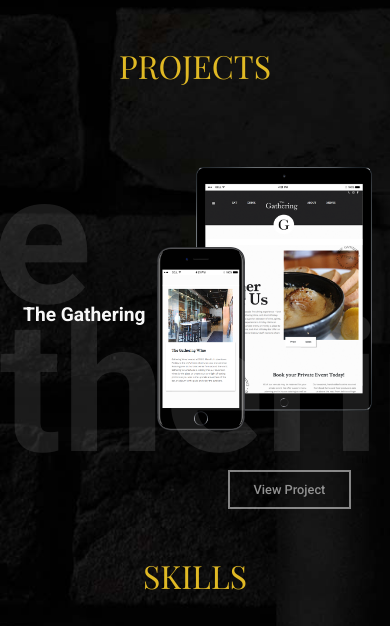
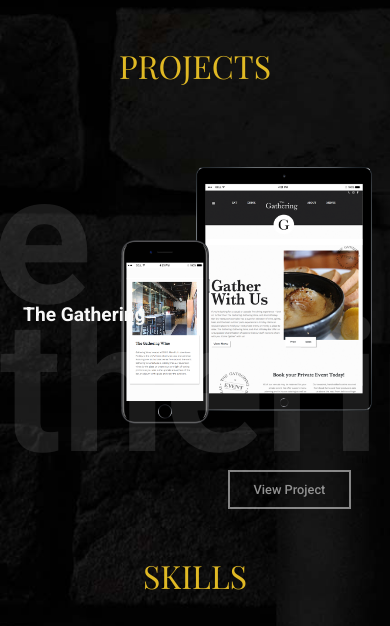
Before and after one commit to JustinLaureano/Portfolio, a Django app: page / in a window 390 px wide. Shown: the part 869-1495 px from the top of the page. Run offline with Django 3.2, Linux system fonts and the light colour scheme; some libraries are stand-ins or nearby versions.

Commit message:
fixed responsive layout

```diff
--- a/justin_laureano/templates/justin_laureano/index.html
+++ b/justin_laureano/templates/justin_laureano/index.html
@@ -32,7 +32,7 @@
         </div>
         <div class="col-7">
             <div class="row">
-                <div class="col-4">
+                <div class="col-4 d-flex align-items-end">
                     <img src="{% static 'images/portfolio/gathering_home_phone.png' %}" class="gathering-home-phone" alt="The Gathering Mobile View">
                 </div>
                 <div class="col-8">
--- a/the_gathering/static/css/main_style.css
+++ b/the_gathering/static/css/main_style.css
@@ -160,8 +160,7 @@ span {
 .gathering-home-phone {
     width: 23vw;
     position: relative;
-    left: 80px;
-    top: 125px;
+    top: 5%;
     z-index: 5;
 }
 
@@ -235,11 +234,6 @@ span {
         width: 100%;
     }
 
-    .gathering-home-phone {
-        left: 36px;
-        top: 80px;
-    }
-
     .gathering-laptop {
         margin-top: 10%;
     }
```
